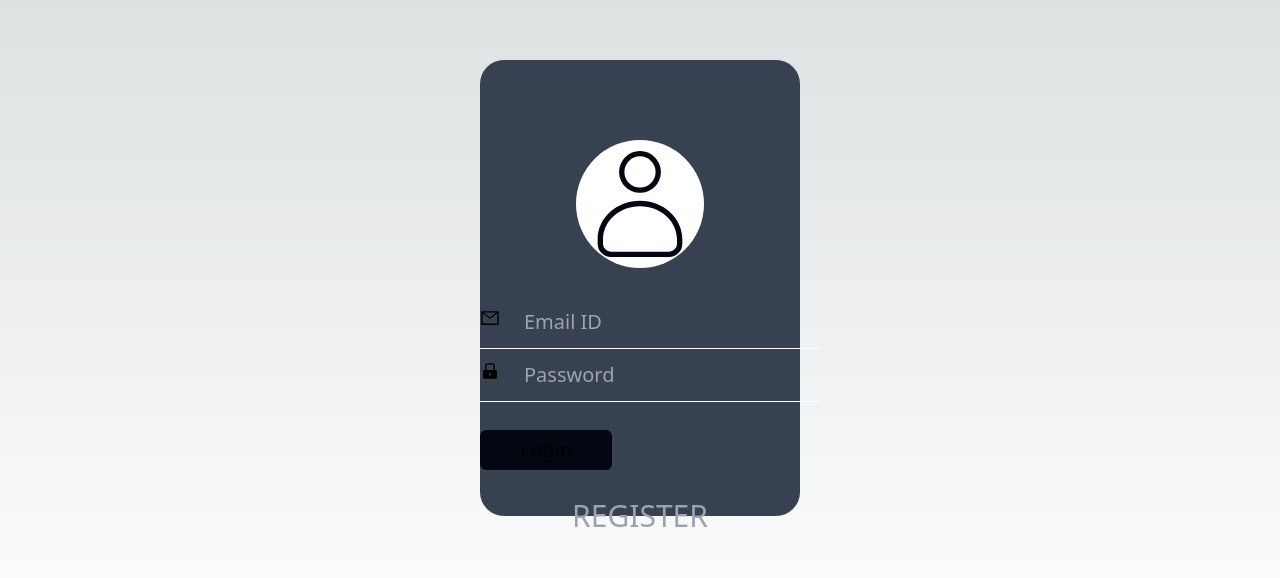
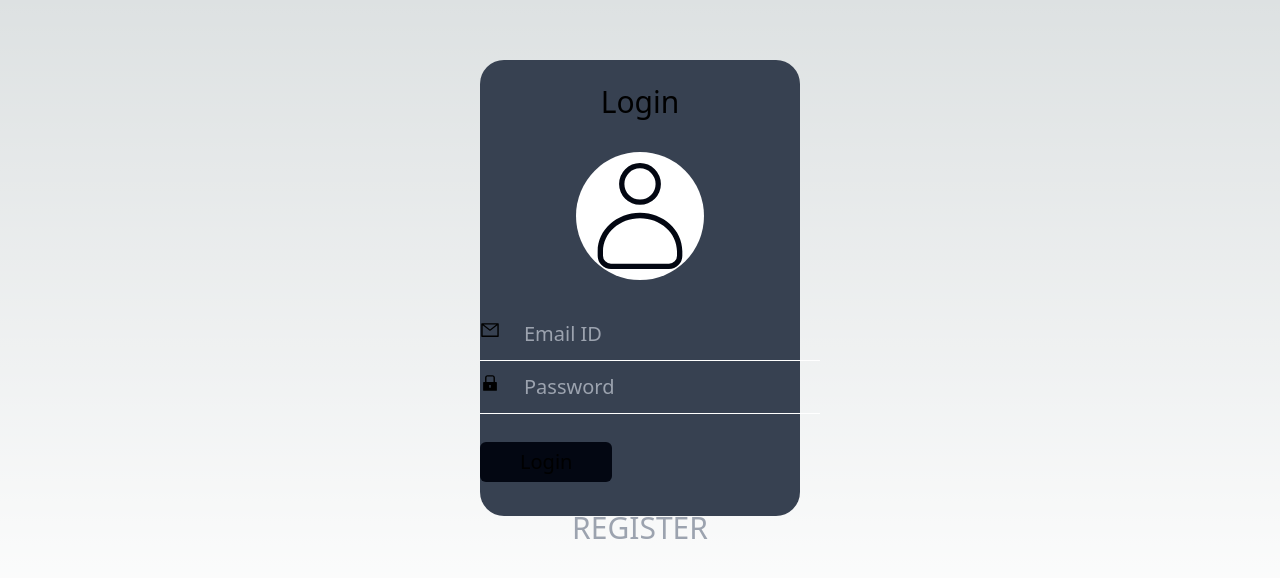
Before and after one commit to Pritesh-0/SEJP, a Next.js app: page /Login in a window 1280 px wide. Shown: the part 140-718 px from the top of the page. Built offline with nearby package versions, Linux system fonts and the light colour scheme.

Commit message:
added link to registeration

```diff
--- a/src/pages/Login.jsx
+++ b/src/pages/Login.jsx
@@ -2,6 +2,7 @@ import { CiUser } from 'react-icons/ci'
 import { AiOutlineMail, AiFillLock } from 'react-icons/ai'
 import { FaUser } from 'react-icons/fa'
 import axios from 'axios';
+import Link from 'next/link';
 const qs = require('qs');
 
 export default function Home(){
@@ -27,7 +28,10 @@ export default function Home(){
     return(
         <div className='h-screen grid grid-rows-4 grid-cols-8 m-auto' id="login">
             <div className="bg-gray-700 row-start-2 col-start-4 col-span-2 row-span-4 flex flex-col text-xl rounded-3xl mb-36">
-                <div><CiUser className='text-9xl bg-white text-gray-950 rounded-full mx-auto mt-20  '/></div>
+                <h1 className='text-center text-3xl mt-6'>
+                    Login
+                </h1>
+                <div><CiUser className='text-9xl bg-white text-gray-950 rounded-full mx-auto mt-8  '/></div>
                 <form onSubmit={handleSubmit} className='mx-auto mt-10'>
                 <div className='flex'>
                     <AiOutlineMail/>
@@ -44,7 +48,7 @@ export default function Home(){
                 </form>
                 <div className='bg-gray-950 my-3 h-3 w-full'></div>
                 <button className='text-3xl text-center text-gray-400 mt-1 cursor-pointer'>
-                    REGISTER
+                    <Link href='/Register'>REGISTER</Link>
                 </button>
             </div>
         </div>
```
